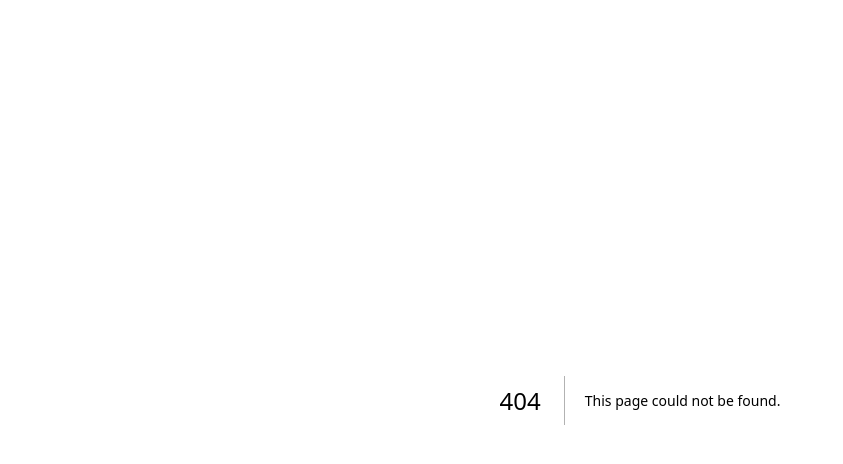
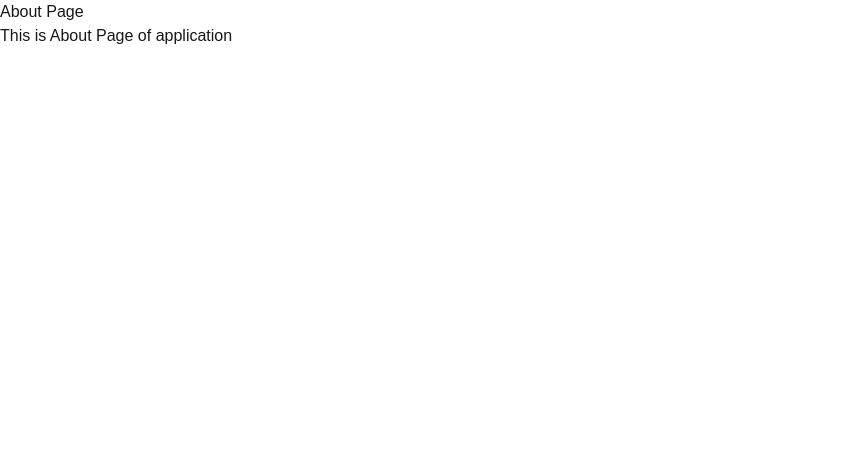
Before and after one commit to Naman-Kaushik01/NextJs, a Next.js app in the folder my-app/: page /about in a window 1280 px wide. Before the commit this address had no page. Shown: the top 464 px of the page, without its empty margins (0-843 px from the left). Built offline with nearby package versions, Linux system fonts and the light colour scheme.

Commit message:
created new route

```diff
--- /dev/null
+++ b/my-app/app/about/page.tsx
@@ -0,0 +1,10 @@
+export default function About() {
+    return (
+       <>
+        <div>
+            <h1>About Page</h1>
+            <p>This is About Page of application</p>
+        </div>
+       </>
+    );
+}
```
